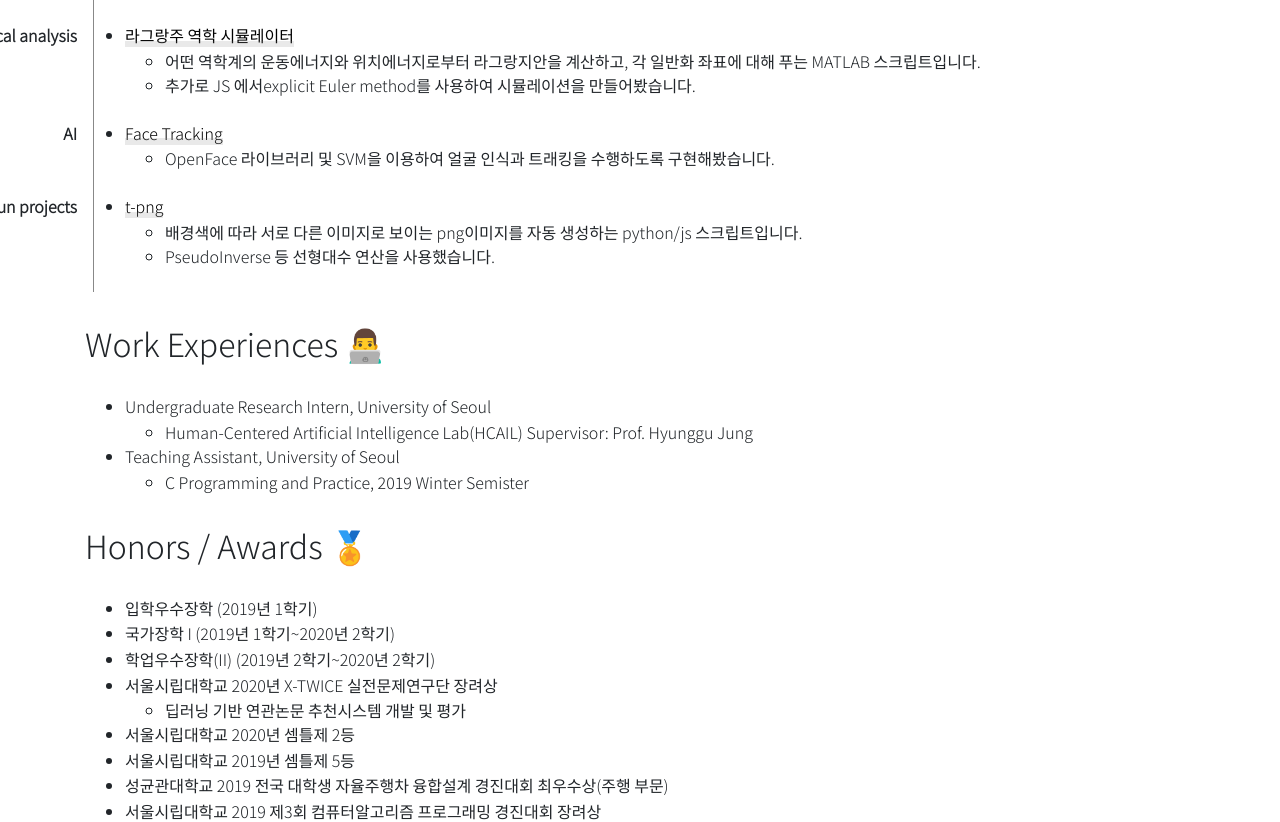
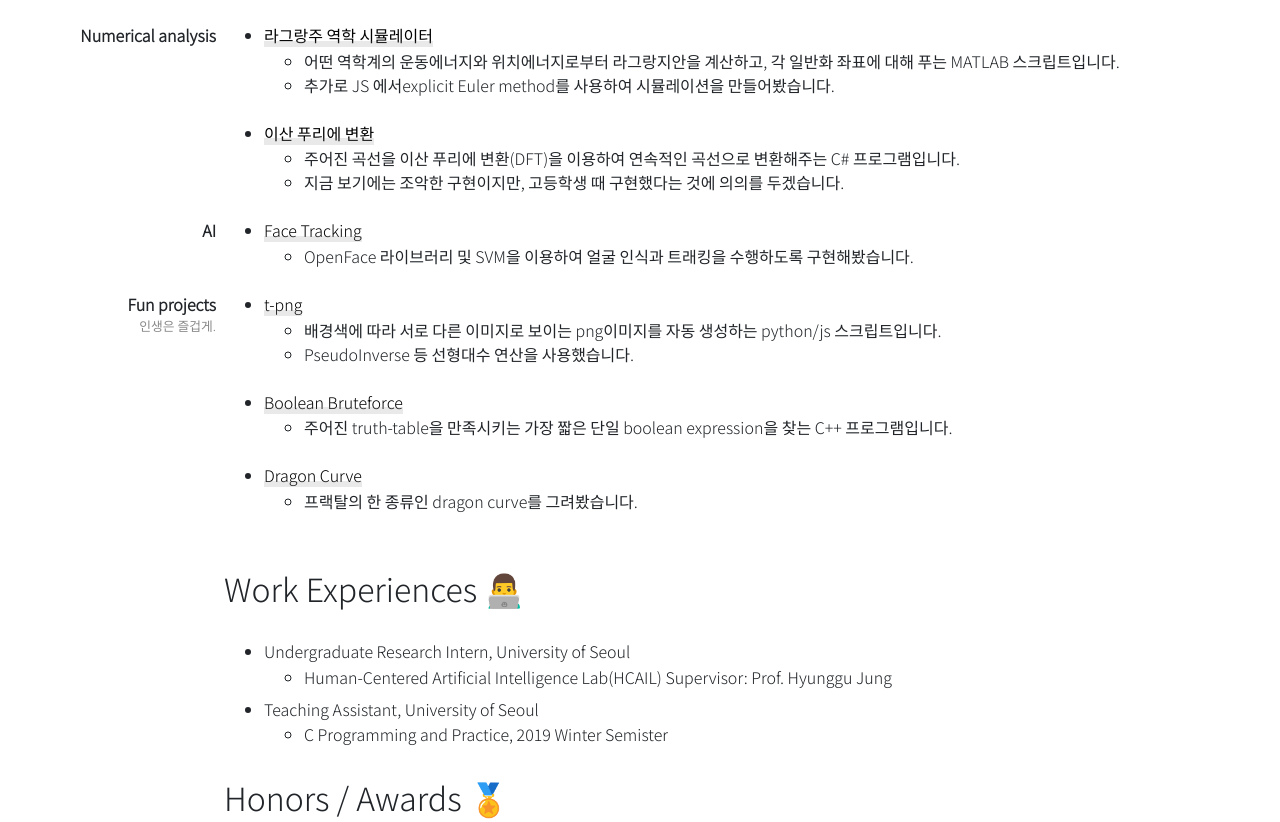
Before and after one commit to unknownpgr/unknownpgr.github.io, a React (Create React App) app: page /about in a window 1280 px wide. Shown: the part 1100-1922 px from the top of the page. Built offline with nearby package versions, Linux system fonts and the light colour scheme.

Commit message:
Update about page

```diff
--- a/src/components/AboutPage/AboutPage.js
+++ b/src/components/AboutPage/AboutPage.js
@@ -42,14 +42,14 @@ function AboutPage(props) {
         title='깃허브 블로그'
         descriptions={[
           'Jekyll, Hexo 등 기존에 있는 프레임워크를 사용하지 않고 바닥에서부터 블로그를 만들어봤습니다.',
-          'React / SCSS 등 UI 프레임워크, GitHub Action을 사용한 CI/CD 등 웹 개발을 위한 기초 기술들을 많이 사용해본 프로젝트입니다.'
+          'React / SCSS 등 UI 프레임워크, GitHub Action을 사용한 CI/CD 등 웹 개발을 위한 기초 기술들을 많이 사용해봤습니다.'
         ]} />
       <ProjectItem
         link='https://github.com/unknownpgr/uos-urban'
         title='토공 다짐도 자동화시스템'
         descriptions={[
           '서울시립대학교 국제도시과학대학원에서 학생연구원으로서 진행한 프로젝트입니다.',
-          '현장에서 사용하는 장비에서 서버로 데이터 전송, 서버에서 DB에 데이터 저장 및 웹 페이지를 통한 시각화까지 구현한 프로젝트입니다.',
+          '현장에서 사용하는 장비에서 서버로 데이터 전송, 서버에서 DB에 데이터 저장 및 웹 페이지를 통한 시각화까지 구현했습니다.',
         ]} />
       <ProjectGroup>Embedded</ProjectGroup>
       <ProjectItem
@@ -103,6 +103,13 @@ function AboutPage(props) {
           '어떤 역학계의 운동에너지와 위치에너지로부터 라그랑지안을 계산하고, 각 일반화 좌표에 대해 푸는 MATLAB 스크립트입니다.',
           '추가로 JS 에서explicit Euler method를 사용하여 시뮬레이션을 만들어봤습니다.',
         ]} />
+      <ProjectItem
+        link='https://github.com/unknownpgr/fourier_transform'
+        title='이산 푸리에 변환'
+        descriptions={[
+          '주어진 곡선을 이산 푸리에 변환(DFT)을 이용하여 연속적인 곡선으로 변환해주는 C# 프로그램입니다.',
+          '지금 보기에는 조악한 구현이지만, 고등학생 때 구현했다는 것에 의의를 두겠습니다.',
+        ]} />
       <ProjectGroup>AI</ProjectGroup>
       <ProjectItem
         link='https://github.com/unknownpgr/face_recognize'
@@ -110,13 +117,25 @@ function AboutPage(props) {
         descriptions={[
           'OpenFace 라이브러리 및 SVM을 이용하여 얼굴 인식과 트래킹을 수행하도록 구현해봤습니다.',
         ]} />
-      <ProjectGroup>Fun projects</ProjectGroup>
+      <ProjectGroup label="인생은 즐겁게.">Fun projects</ProjectGroup>
       <ProjectItem
         link='https://github.com/unknownpgr/t-png'
         title='t-png'
         descriptions={[
           '배경색에 따라 서로 다른 이미지로 보이는 png이미지를 자동 생성하는 python/js 스크립트입니다.',
           'PseudoInverse 등 선형대수 연산을 사용했습니다.'
+        ]} />
+      <ProjectItem
+        link='https://github.com/unknownpgr/boolean-bruteforece'
+        title='Boolean Bruteforce'
+        descriptions={[
+          '주어진 truth-table을 만족시키는 가장 짧은 단일 boolean expression을 찾는 C++ 프로그램입니다.'
+        ]} />
+      <ProjectItem
+        link='https://github.com/unknownpgr/dragon-curve'
+        title='Dragon Curve'
+        descriptions={[
+          '프랙탈의 한 종류인 dragon curve를 그려봤습니다.'
         ]} />
     </ul>
     <h2>Work Experiences <Emoji emoji='👨‍💻' /></h2>
@@ -138,15 +157,6 @@ function AboutPage(props) {
     <h2>Honors / Awards <Emoji emoji='🏅' /></h2>
     <ul>
       <li>
-        <p>입학우수장학 (2019년 1학기)</p>
-      </li>
-      <li>
-        <p>국가장학 I (2019년 1학기~2020년 2학기)</p>
-      </li>
-      <li>
-        <p>학업우수장학(II) (2019년 2학기~2020년 2학기)</p>
-      </li>
-      <li>
         <p>서울시립대학교 2020년 X-TWICE 실전문제연구단 장려상</p>
         <ul>
           <li>딥러닝 기반 연관논문 추천시스템 개발 및 평가</li>
@@ -166,6 +176,15 @@ function AboutPage(props) {
       </li>
       <li>
         <p>서울시립대학교 2019 제22회 전국 라인트레이서 로봇 경연대회 장려상</p>
+      </li>
+      <li>
+        <p>입학우수장학 (2019년 1학기)</p>
+      </li>
+      <li>
+        <p>국가장학 I (2019년 1학기~2020년 2학기)</p>
+      </li>
+      <li>
+        <p>학업우수장학(II) (2019년 2학기~2020년 2학기)</p>
       </li>
     </ul>
     <h2>Publications <Emoji emoji='📔' /></h2>
--- a/src/components/AboutPage/AboutPage.scss
+++ b/src/components/AboutPage/AboutPage.scss
@@ -1,4 +1,7 @@
 .aboutpage {
+  max-width: 1024px;
+  padding-left: 6rem;
+
   h1 {
     margin-top: 4rem;
     margin-bottom: 2rem;
@@ -29,21 +32,18 @@
   }
 
   p {
+    margin-top: 0.5rem;
     margin-bottom: 0.1rem;
   }
 
   .project-item {
     padding-bottom: 1.5rem;
     position: relative;
-  }
 
-  .project-item::before {
-    content: '';
-    position: absolute;
-    background-color: #888;
-    height: 100%;
-    width: 1px;
-    left: -2rem;
+    p {
+      margin-top: 0rem;
+      margin-bottom: 0.1rem;
+    }
   }
 
   .project-group {
@@ -61,4 +61,26 @@
       transform: translateX(-100%) translateX(-3rem) translateY(1.5rem);
     }
   }
+
+  @media (max-width: 1200px) {
+    padding: 1rem;
+
+    .project-group {
+      margin-top: 2rem;
+      border-bottom: solid 1px #ddd;
+
+      .group-title {
+        position: static;
+        display: inline;
+        font-weight: bold;
+        margin-right: 1rem;
+      }
+      .group-label {
+        position: static;
+        display: inline;
+        font-size: 0.8rem;
+        color: #888;
+      }
+    }
+  }
 }
```
